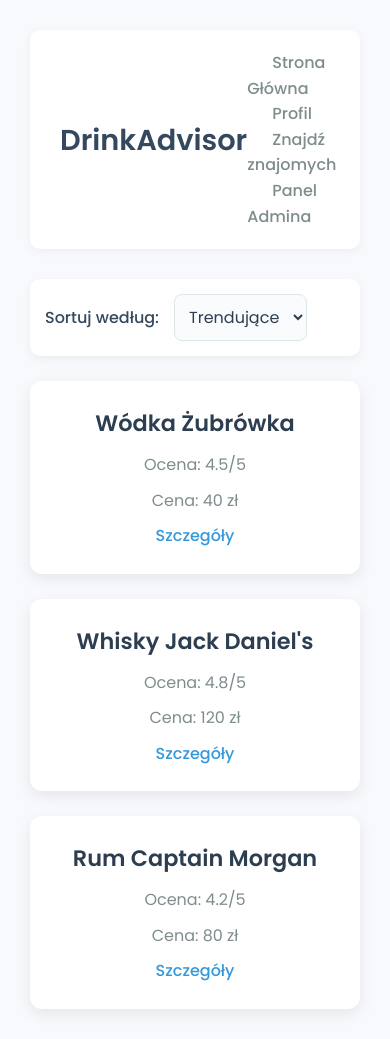
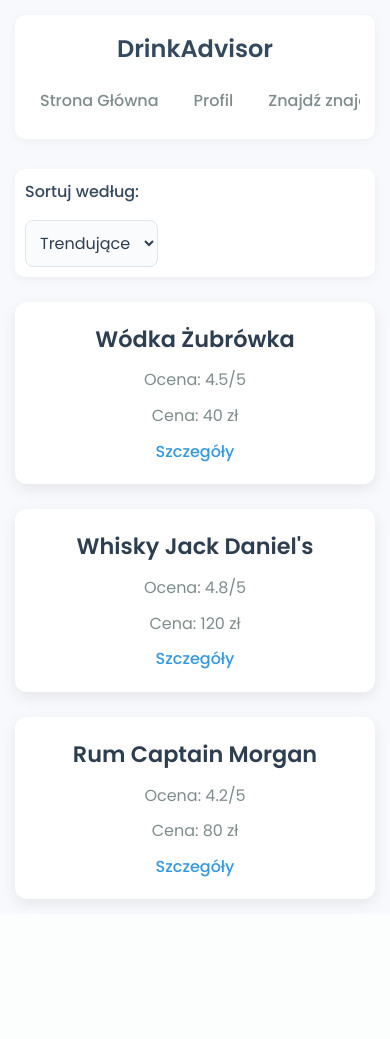
Before and after one commit to Gqrecki/WdPAI, a PHP site: template public/views/home.html in a window 390 px wide. After the commit the page ends 906 px from the top, so only its background shows below. Run offline with PHP 8.4, Linux system fonts and the light colour scheme; the template is opened without the code that fills it, so the values that code supplies are empty.

Commit message:
CSS update

```diff
--- a/public/styles/style.css
+++ b/public/styles/style.css
@@ -17,7 +17,6 @@
     padding: 30px;
 }
 
-/* Header */
 header {
     display: flex;
     justify-content: space-between;
@@ -47,7 +46,6 @@
     color: #3498db;
 }
 
-/* Sortowanie */
 .sort-section {
     display: flex;
     align-items: center;
@@ -80,7 +78,6 @@
     outline: none;
 }
 
-/* Logowanie/Rejestracja */
 .auth-box {
     max-width: 450px;
     margin: 60px auto;
@@ -115,7 +112,6 @@
     outline: none;
 }
 
-/* Przyciski */
 button {
     padding: 12px;
     background-color: #3498db;
@@ -131,7 +127,6 @@
     background-color: #2980b9;
 }
 
-/* Karty na stronie głównej */
 .grid {
     display: grid;
     grid-template-columns: repeat(auto-fit, minmax(280px, 1fr));
@@ -175,7 +170,6 @@
     color: #2980b9;
 }
 
-/* Panel administracyjny */
 .admin-panel {
     margin-top: 20px;
     background-color: #ffffff;
@@ -215,7 +209,6 @@
     align-items: center;
 }
 
-/* Strona trunku */
 .drink-details {
     margin-top: 20px;
     background-color: #ffffff;
@@ -253,7 +246,6 @@
     color: #7f8c8d;
 }
 
-/* Profil użytkownika */
 .user-profile {
     margin-top: 20px;
     background-color: #ffffff;
@@ -281,7 +273,6 @@
     color: #7f8c8d;
 }
 
-/* Wyszukiwanie */
 .search-panel {
     margin-top: 20px;
     background-color: #ffffff;
@@ -335,8 +326,43 @@
     text-decoration: underline;
 }
 
-/* Responsywność */
 @media (max-width: 800px) {
     .drink-details, .user-profile, .admin-grid {
         grid-template-columns: 1fr;
     }
+}
+
+@media (max-width: 600px) {
+    header {
+        flex-direction: column;
+        padding: 15px;
+        gap: 10px;
+    }
+    header h1 {
+        font-size: 1.5rem;
+    }
+    nav {
+        display: flex;
+        flex-direction: row;
+        overflow-x: auto;
+        width: 100%;
+        gap: 15px;
+        padding: 5px 0;
+    }
+    nav a {
+        margin-left: 0;
+        white-space: nowrap;
+        padding: 5px 10px;
+    }
+    .container {
+        padding: 15px;
+    }
+    .drink-card, .user-card {
+        padding: 20px;
+    }
+    .sort-section {
+        flex-direction: column;
+        align-items: flex-start;
+        padding: 10px;
+    }
+}
```
Also changed, not shown: 1 other file.
